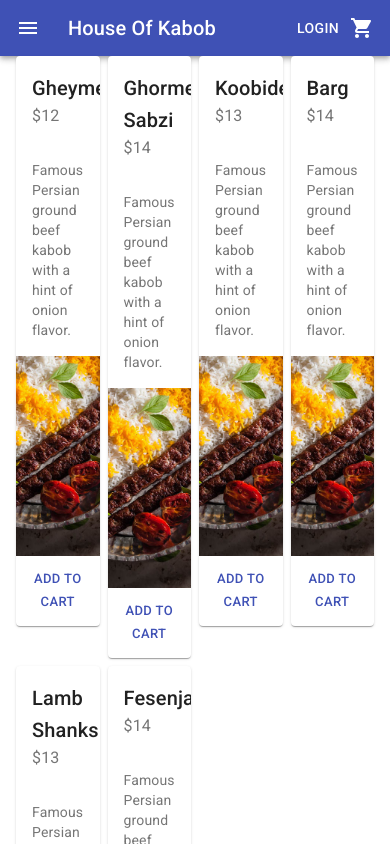
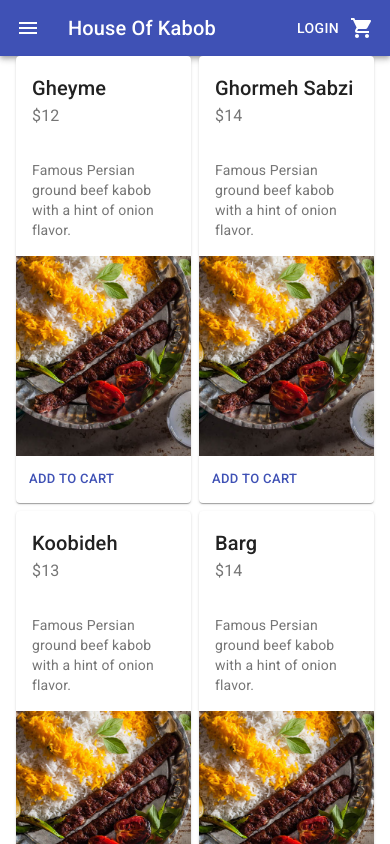
Before and after one commit to sns/hok, a React (Create React App) app: page / in a window 390 px wide. Shown: the top 844 px of the page. Built offline with nearby package versions, Linux system fonts and the light colour scheme.

Commit message:
mobile fix

```diff
--- a/src/Components/MenuGrid.tsx
+++ b/src/Components/MenuGrid.tsx
@@ -26,7 +26,7 @@ export const MenuGrid: React.FC<Props> = (props) => {
 
     const renderMenuItem = (index: number, item: MenuItem) => {
         return (
-            <Grid item key={index} xs={props.isMobile ? 3 : 6 }>
+            <Grid item key={index} xs={props.isMobile ? 6 : 3 }>
                 <MenuItemCard item={item} />
             </Grid>
         );
```
